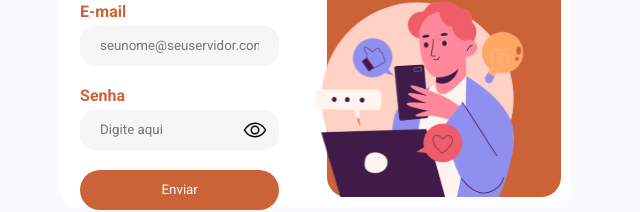
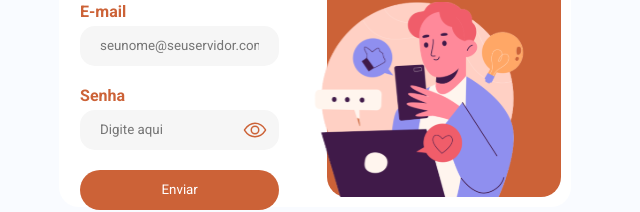
Before and after one commit to Isac-Joestar/Tropa-Digital, a Next.js app: page / in a window 1280 px wide. Shown: the part 393-605 px from the top of the page, without its empty margins (325-965 px from the left). Built offline with nearby package versions, Linux system fonts and the light colour scheme.

Commit message:
color eye

```diff
--- a/src/app/components/form/index.module.css
+++ b/src/app/components/form/index.module.css
@@ -33,7 +33,7 @@
   .button{
     width: 100%;
     height: 40px;
-    background-color: #CC6237;
+    background-color: var(--special-bg-color);
     color: #FFFFFF;
     border: none;
     border-radius: 100px;
@@ -41,10 +41,8 @@
     /* font-size: ; */
   }
 
-
   .passwordWrapper {
     position: relative;
-    width: 100%;
   }
 
   .eyeButton {
@@ -56,7 +54,12 @@
     border: none;
     cursor: pointer;
     padding: 0;
+
+    /* background-color: aqua; */
     display: flex;
     align-items: center;
     justify-content: center;
+
+    color:  var(--special-bg-color) !important;
+
   }
```
